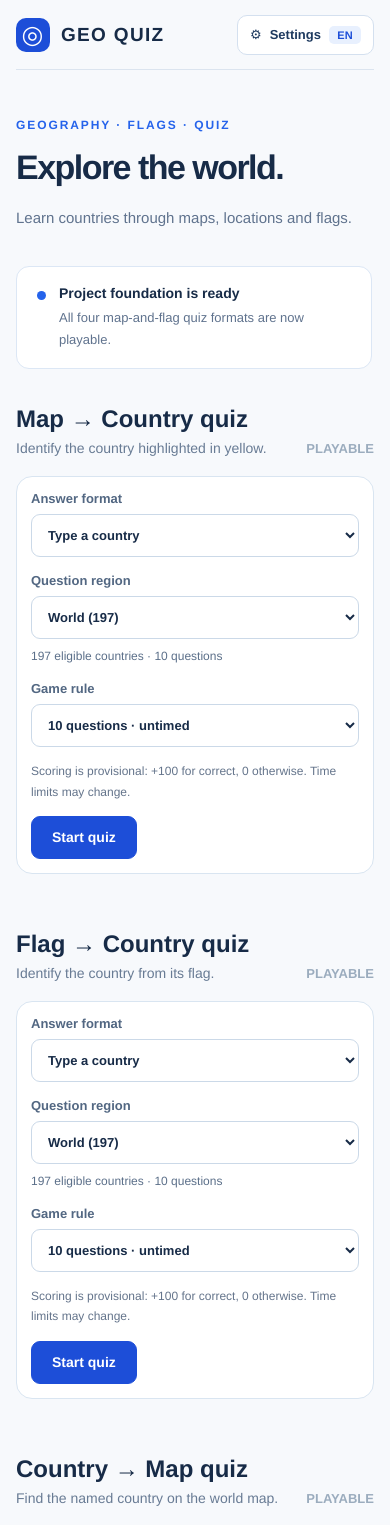
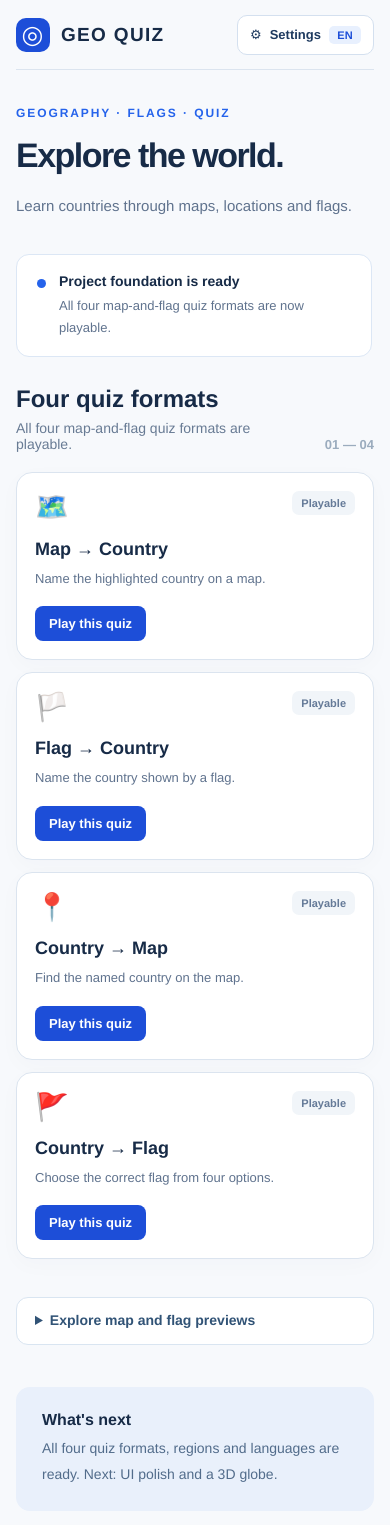
Before and after one commit to naoiw/geo-quiz, a React (Vite) app: page / in a window 390 px wide. Shown: the top 1525 px of the page. Built offline with nearby package versions, Linux system fonts and the light colour scheme.

Commit message:
feat: mobile-first mode selection, single active quiz and collapsible previews

```diff
--- a/src/app/App.css
+++ b/src/app/App.css
@@ -253,3 +253,37 @@ main.page-container { flex: 1; }
   font-size: 12px;
   line-height: 1.6;
 }
+
+/* Mobile-first single-mode flow: choose one mode before opening its game. */
+.mode-selection { margin-bottom: 38px; scroll-margin-top: 24px; }
+.mode-selection h2:focus, .active-quiz [role="region"]:focus { outline: none; }
+.active-quiz { margin-bottom: 32px; }
+.active-quiz__navigation {
+  display: flex; align-items: center; justify-content: space-between; gap: 12px;
+  margin-bottom: 16px; flex-wrap: wrap;
+}
+.active-quiz__back {
+  min-height: 44px; border: 1px solid #b7cbe3; background: #fff;
+  border-radius: 9px; padding: 9px 14px; color: #1d4ed8;
+  font: inherit; font-size: 14px; font-weight: 700; cursor: pointer;
+}
+.active-quiz__back:hover { background: #eff6ff; border-color: #1d4ed8; }
+.active-quiz__mode-name { color: #536882; font-weight: 700; font-size: 13px; }
+.reference-demos { margin: 34px 0 42px; }
+.reference-demos > summary {
+  min-height: 48px; padding: 14px 18px; cursor: pointer;
+  font-size: 14px; font-weight: 700; color: #315376;
+  border: 1px solid #d9e5f1; border-radius: 12px; background: #fff;
+}
+.reference-demos[open] > summary { border-radius: 12px 12px 0 0; }
+.reference-demos__content {
+  padding: 22px 18px 2px; border: 1px solid #d9e5f1;
+  border-top: 0; border-radius: 0 0 12px 12px; background: #fff;
+}
+@media (max-width: 620px) {
+  .hero { padding: 36px 0 28px; }
+  .mode-grid { gap: 12px; }
+  .mode-card { min-height: auto; padding: 18px; }
+  .active-quiz__mode-name { display: none; }
+  .reference-demos__content { padding: 15px 10px 0; }
+}
--- a/src/app/App.tsx
+++ b/src/app/App.tsx
@@ -1,4 +1,4 @@
-import { useState } from "react";
+import { useEffect, useRef, useState } from "react";
 import { ModeCard } from "../components/ModeCard";
 import { MapToNameQuiz } from "../features/quiz/MapToNameQuiz";
 import { FlagToNameQuiz } from "../features/quiz/FlagToNameQuiz";
@@ -6,6 +6,7 @@ import { NameToMapQuiz } from "../features/quiz/NameToMapQuiz";
 import { NameToFlagQuiz } from "../features/quiz/NameToFlagQuiz";
 import { countries, findCountry, getCountryName } from "../country-data";
 import { quizModes } from "../features/quiz/modes";
+import type { QuizKind } from "../game-engine/types";
 import { CountryFlag } from "../flags/CountryFlag";
 import { translate, type MessageKey } from "../i18n/messages";
 import { useLocale } from "../i18n/useLocale";
@@ -13,9 +14,46 @@ import { WorldMap } from "../map/WorldMap";
 
 type MapDemoMode = "explore" | "highlight" | "answer";
 
+function readModeFromHash(): QuizKind | null {
+  const hash = window.location.hash;
+  return quizModes.find((mode) => hash === "#" + mode.id + "-quiz")?.id ?? null;
+}
+
 export function App() {
   const { locale, setLocale } = useLocale();
   const t = (key: MessageKey) => translate(locale, key);
+  const [activeMode, setActiveMode] = useState<QuizKind | null>(readModeFromHash);
+  const quizPanelRef = useRef<HTMLDivElement>(null);
+  const modeHeadingRef = useRef<HTMLHeadingElement>(null);
+  const navigationStarted = useRef(false);
+
+  useEffect(() => {
+    const syncRoute = () => {
+      navigationStarted.current = true;
+      setActiveMode(readModeFromHash());
+    };
+    window.addEventListener("hashchange", syncRoute);
+    return () => window.removeEventListener("hashchange", syncRoute);
+  }, []);
+
+  useEffect(() => {
+    if (!navigationStarted.current) return;
+    const target = activeMode ? quizPanelRef.current : modeHeadingRef.current;
+    target?.focus();
+  }, [activeMode]);
+
+  const openMode = (mode: QuizKind) => {
+    navigationStarted.current = true;
+    setActiveMode(mode);
+    window.location.hash = mode + "-quiz";
+  };
+
+  const backToModes = () => {
+    navigationStarted.current = true;
+    setActiveMode(null);
+    window.location.hash = "modes";
+  };
+
   const [mapMode, setMapMode] = useState<MapDemoMode>("explore");
   const [targetId, setTargetId] = useState("JP");
   const [selectedId, setSelectedId] = useState<string | null>(null);
@@ -99,11 +137,43 @@ export function App() {
           </div>
         </section>
 
-        <MapToNameQuiz locale={locale} />
-        <FlagToNameQuiz locale={locale} />
-        <NameToMapQuiz locale={locale} />
-        <NameToFlagQuiz locale={locale} />
+        {!activeMode ? (
+          <section id="modes" className="mode-selection" aria-labelledby="modes-title">
+            <div className="section-heading">
+              <div>
+                <h2 id="modes-title" ref={modeHeadingRef} tabIndex={-1}>{t("modes")}</h2>
+                <p>{t("modesBody")}</p>
+              </div>
+              <span className="section-count">01 — 04</span>
+            </div>
+            <div className="mode-grid">
+              {quizModes.map((mode) => (
+                <ModeCard key={mode.id} mode={mode} t={t} onPlay={openMode} />
+              ))}
+            </div>
+          </section>
+        ) : (
+          <section className="active-quiz" aria-label={t("activeQuiz")}>
+            <nav className="active-quiz__navigation" aria-label={t("quizNavigation")}>
+              <button type="button" className="active-quiz__back" onClick={backToModes}>
+                <span aria-hidden="true">←</span> {t("backToModes")}
+              </button>
+              <span className="active-quiz__mode-name">
+                {t(quizModes.find((mode) => mode.id === activeMode)?.titleKey ?? "modes")}
+              </span>
+            </nav>
+            <div ref={quizPanelRef} tabIndex={-1} aria-label={t("activeQuiz")} role="region">
+              {activeMode === "map-to-name" && <MapToNameQuiz locale={locale} />}
+              {activeMode === "flag-to-name" && <FlagToNameQuiz locale={locale} />}
+              {activeMode === "name-to-map" && <NameToMapQuiz locale={locale} />}
+              {activeMode === "name-to-flag" && <NameToFlagQuiz locale={locale} />}
+            </div>
+          </section>
+        )}
 
+        <details className="reference-demos">
+          <summary>{t("referenceDemos")}</summary>
+          <div className="reference-demos__content">
             <section className="map-demo" aria-labelledby="map-title">
               <div className="section-heading">
                 <div>
@@ -187,19 +257,8 @@ export function App() {
               </div>
               <p className="flag-demo__notice">{t("flagNotice")}</p>
             </section>
-
-        <section aria-labelledby="modes-title">
-          <div className="section-heading">
-            <div>
-              <h2 id="modes-title">{t("modes")}</h2>
-              <p>{t("modesBody")}</p>
           </div>
-            <span className="section-count">01 — 04</span>
-          </div>
-          <div className="mode-grid">
-            {quizModes.map((mode) => <ModeCard key={mode.id} mode={mode} t={t} />)}
-          </div>
-        </section>
+        </details>
 
         <aside className="next-step">
           <h2>{t("nextStep")}</h2>
--- a/src/components/ModeCard.tsx
+++ b/src/components/ModeCard.tsx
@@ -1,12 +1,14 @@
 import type { QuizModeDefinition } from "../features/quiz/modes";
+import type { QuizKind } from "../game-engine/types";
 import type { MessageKey } from "../i18n/messages";
 
 interface Props {
   mode: QuizModeDefinition;
   t: (key: MessageKey) => string;
+  onPlay?: (mode: QuizKind) => void;
 }
 
-export function ModeCard({ mode, t }: Props) {
+export function ModeCard({ mode, t, onPlay }: Props) {
   return (
     <article className="mode-card">
       <div className="mode-card__top">
@@ -15,7 +17,15 @@ export function ModeCard({ mode, t }: Props) {
       </div>
       <h3>{t(mode.titleKey)}</h3>
       <p>{t(mode.bodyKey)}</p>
-      <a className="mode-card__play" href={"#" + mode.id + "-quiz"}>{t("play")}</a>
+      <a
+        className="mode-card__play"
+        href={"#" + mode.id + "-quiz"}
+        onClick={(event) => {
+          if (!onPlay) return;
+          event.preventDefault();
+          onPlay(mode.id);
+        }}
+      >{t("play")}</a>
     </article>
   );
 }
--- a/src/i18n/messages.ts
+++ b/src/i18n/messages.ts
@@ -41,6 +41,10 @@ const messages = {
     flagTarget: "表示する国・地域",
     flagNotice: "これは国旗データのプレビューです。国旗クイズは上のクイズ画面から遊べます。",
     language: "表示言語",
+    activeQuiz: "プレイ中のクイズ",
+    quizNavigation: "クイズ画面の移動",
+    backToModes: "クイズ選択に戻る",
+    referenceDemos: "地図・国旗データを試す",
     settings: "設定",
     languageHelp: "表示言語を選択してください。国名表示と文字回答の判定にも反映されます。",
     languageJapanese: "日本語",
@@ -89,6 +93,10 @@ const messages = {
     flagTarget: "Country or region",
     flagNotice: "This is the asset preview. Play the flag quizzes in the quiz sections above.",
     language: "Language",
+    activeQuiz: "Active quiz",
+    quizNavigation: "Quiz navigation",
+    backToModes: "Back to quiz modes",
+    referenceDemos: "Explore map and flag previews",
     settings: "Settings",
     languageHelp: "Choose the display language. It also applies to country names and typed-answer checking.",
     languageJapanese: "日本語",
```
Lines whose indentation alone changed are shown as unchanged.
